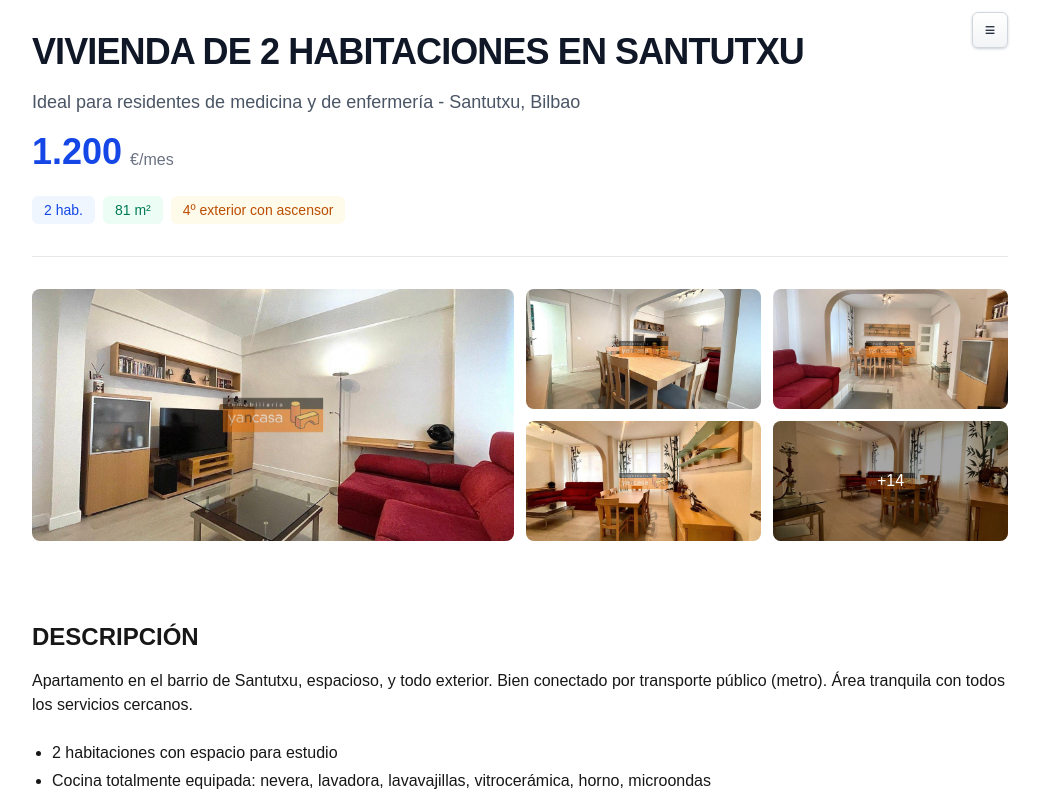
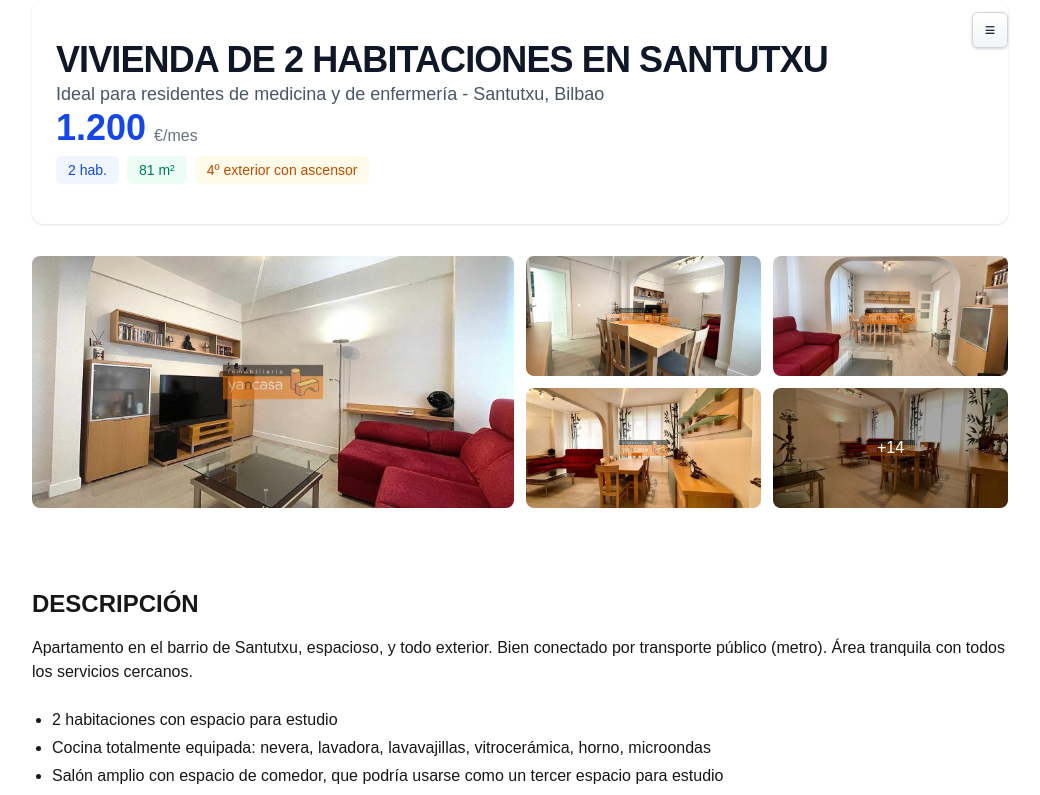
Before and after one commit to jvalladolid/rentflat-website, a Next.js app: page / in a window 1280 px wide. Shown: the top 795 px of the page, without its empty margins (120-1160 px from the left). Built offline with nearby package versions, Linux system fonts and the light colour scheme.

Commit message:
Premium wrapper for Hero section

```diff
--- a/src/components/Hero.tsx
+++ b/src/components/Hero.tsx
@@ -7,7 +7,7 @@ interface HeroProps {
 
 export function Hero({ flat }: HeroProps) {
   return (
-    <header className="py-8 space-y-4 border-b border-gray-200">
+    <header className="py-10 px-6 rounded-xl bg-white/80 backdrop-blur-md shadow-sm">
       {/* Title */}
       <h1 className="text-3xl md:text-4xl font-bold tracking-tight text-gray-900">{flat.title}</h1>
 
```
